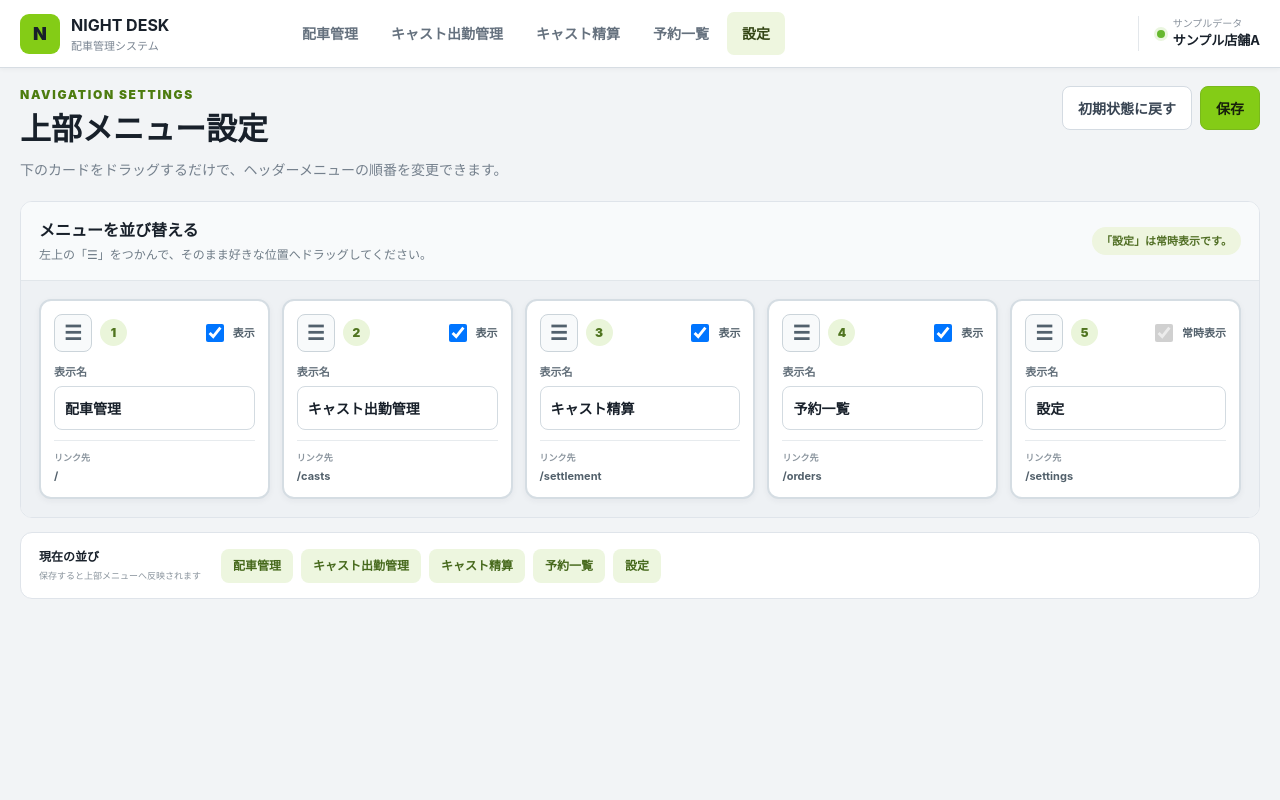
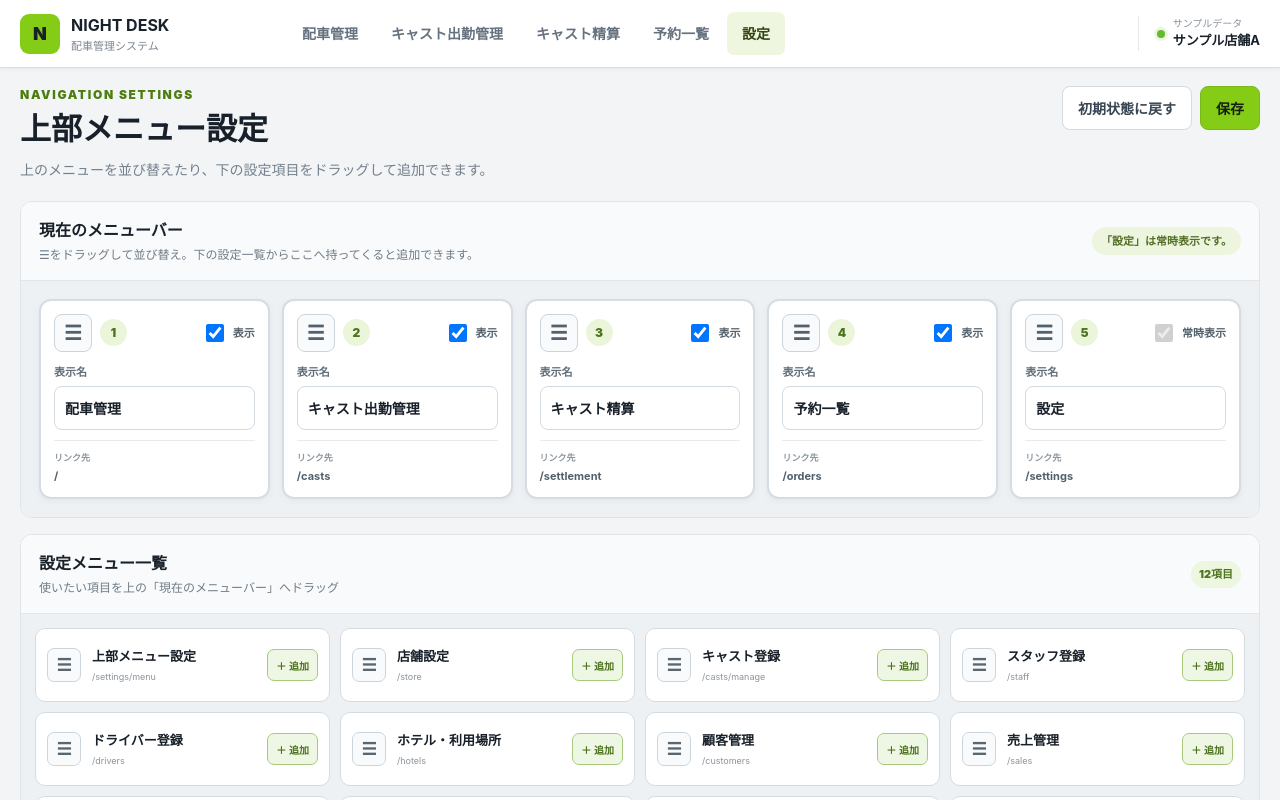
Before and after one commit to admozisan-design/night-desk, a Next.js app: page /settings/menu in a window 1280 px wide. Shown: the top 800 px of the page. Built offline with nearby package versions, Linux system fonts and the light colour scheme.

Commit message:
Allow settings pages to be dragged into top navigation

```diff
--- a/app/globals.css
+++ b/app/globals.css
@@ -3269,3 +3269,142 @@ button{
   .settingsAccordionTitle strong{font-size:16px}
   .settingsAccordionMeta small{display:none}
 }
+
+
+/* ===== Settings menu catalog drag-to-header ===== */
+.dragMenuPanel.isDropActive,
+.settingsMenuCatalog.isDropActive{
+  box-shadow:0 0 0 3px rgba(132,204,22,.16);
+  border-color:#91bf50;
+}
+.dragMenuDestination{
+  display:flex;
+  align-items:flex-end;
+  justify-content:space-between;
+  gap:8px;
+}
+.dragMenuDestination>div{min-width:0}
+.dragMenuDestination button{
+  flex-shrink:0;
+  padding:5px 8px;
+  border:1px solid #e1c8c8;
+  border-radius:6px;
+  background:#fff7f7;
+  color:#a34141;
+  font-size:10px;
+  font-weight:900;
+  cursor:pointer;
+}
+.settingsMenuCatalog{
+  margin-top:16px;
+  padding:0;
+  overflow:hidden;
+}
+.settingsMenuCatalogHead{
+  display:flex;
+  align-items:center;
+  justify-content:space-between;
+  gap:16px;
+  padding:16px 18px;
+  border-bottom:1px solid #e1e6ea;
+  background:#f8fafb;
+}
+.settingsMenuCatalogHead>div strong,
+.settingsMenuCatalogHead>div span{display:block}
+.settingsMenuCatalogHead>div strong{font-size:16px}
+.settingsMenuCatalogHead>div span{margin-top:4px;color:#6f7c87;font-size:12px}
+.settingsMenuCatalogHead>small{
+  padding:5px 8px;
+  border-radius:999px;
+  background:#edf6df;
+  color:#4f741f;
+  font-size:11px;
+  font-weight:900;
+}
+.settingsMenuCatalogGrid{
+  display:grid;
+  grid-template-columns:repeat(4,minmax(0,1fr));
+  gap:10px;
+  padding:14px;
+  background:#eef1f4;
+}
+.settingsMenuCatalogCard{
+  display:grid;
+  grid-template-columns:36px minmax(0,1fr) auto;
+  align-items:center;
+  gap:9px;
+  min-height:74px;
+  padding:11px;
+  border:1px solid #d4dce2;
+  border-radius:10px;
+  background:#fff;
+  cursor:grab;
+  transition:.12s ease;
+}
+.settingsMenuCatalogCard:hover{
+  border-color:#9bc76a;
+  box-shadow:0 3px 9px rgba(38,55,25,.07);
+  transform:translateY(-1px);
+}
+.settingsMenuCatalogCard:active{cursor:grabbing}
+.settingsMenuCatalogCard.isAdded{
+  background:#f4f6f7;
+  opacity:.68;
+  cursor:default;
+  transform:none;
+}
+.settingsCatalogDrag{
+  display:grid;
+  place-items:center;
+  width:34px;
+  height:34px;
+  border:1px solid #ccd5dc;
+  border-radius:7px;
+  background:#f8fafb;
+  color:#596773;
+  font-size:17px;
+  font-weight:900;
+}
+.settingsCatalogInfo{min-width:0}
+.settingsCatalogInfo strong,
+.settingsCatalogInfo span{display:block}
+.settingsCatalogInfo strong{
+  overflow:hidden;
+  font-size:13px;
+  text-overflow:ellipsis;
+  white-space:nowrap;
+}
+.settingsCatalogInfo span{
+  margin-top:3px;
+  color:#89939c;
+  font-size:9px;
+}
+.settingsMenuCatalogCard em{
+  padding:4px 7px;
+  border-radius:999px;
+  background:#e7f2d8;
+  color:#547624;
+  font-size:9px;
+  font-style:normal;
+  font-weight:900;
+}
+.settingsMenuCatalogCard>button{
+  min-height:32px;
+  padding:5px 8px;
+  border:1px solid #a9c97f;
+  border-radius:7px;
+  background:#eef7e3;
+  color:#4c721e;
+  font-size:10px;
+  font-weight:900;
+  cursor:pointer;
+}
+@media(max-width:1250px){
+  .settingsMenuCatalogGrid{grid-template-columns:repeat(3,minmax(0,1fr))}
+}
+@media(max-width:900px){
+  .settingsMenuCatalogGrid{grid-template-columns:repeat(2,minmax(0,1fr))}
+}
+@media(max-width:600px){
+  .settingsMenuCatalogGrid{grid-template-columns:1fr}
+}
--- a/app/settings/menu/page.tsx
+++ b/app/settings/menu/page.tsx
@@ -1,9 +1,11 @@
 "use client";
 
-import { DragEvent, useEffect, useState } from "react";
-import { defaultTopNavigation } from "@/lib/navigation";
+import { DragEvent, useEffect, useMemo, useState } from "react";
+import { defaultTopNavigation, settingsNavigationCatalog } from "@/lib/navigation";
 import { loadTopNavigation, saveTopNavigation } from "@/lib/storage";
 import type { TopNavItem } from "@/lib/types";
+
+type DragSource="menu"|"catalog";
 
 function cloneItems(items:TopNavItem[]){
   return items.map(item=>({...item}));
@@ -12,14 +14,20 @@ function cloneItems(items:TopNavItem[]){
 export default function MenuSettingsPage(){
   const [items,setItems]=useState<TopNavItem[]>(cloneItems(defaultTopNavigation));
   const [saved,setSaved]=useState(false);
-  const [draggedId,setDraggedId]=useState<TopNavItem["id"]|null>(null);
-  const [dragOverId,setDragOverId]=useState<TopNavItem["id"]|null>(null);
+  const [draggedId,setDraggedId]=useState<string|null>(null);
+  const [dragSource,setDragSource]=useState<DragSource|null>(null);
+  const [dragOverId,setDragOverId]=useState<string|null>(null);
+  const [menuDropActive,setMenuDropActive]=useState(false);
+  const [catalogDropActive,setCatalogDropActive]=useState(false);
 
   useEffect(()=>{
     setItems(cloneItems(loadTopNavigation(defaultTopNavigation)));
   },[]);
 
-  function patch(id:TopNavItem["id"],changes:Partial<TopNavItem>){
+  const menuItems=useMemo(()=>items.filter(item=>item.inMenu!==false),[items]);
+  const addedIds=useMemo(()=>new Set(menuItems.map(item=>item.id)),[menuItems]);
+
+  function patch(id:string,changes:Partial<TopNavItem>){
     setItems(current=>current.map(item=>item.id===id?{...item,...changes}:item));
   }
 
@@ -37,43 +45,102 @@ export default function MenuSettingsPage(){
     window.setTimeout(()=>setSaved(false),1200);
   }
 
-  function onDragStart(e:DragEvent<HTMLElement>,id:TopNavItem["id"]){
+  function dragPayload(e:DragEvent<HTMLElement>,id:string,source:DragSource){
     setDraggedId(id);
+    setDragSource(source);
     e.dataTransfer.effectAllowed="move";
-    e.dataTransfer.setData("text/plain",id);
+    e.dataTransfer.setData("text/plain",JSON.stringify({id,source}));
   }
 
-  function onDragOver(e:DragEvent<HTMLElement>,id:TopNavItem["id"]){
-    e.preventDefault();
-    e.dataTransfer.dropEffect="move";
-    if(id!==draggedId) setDragOverId(id);
+  function readPayload(e:DragEvent<HTMLElement>){
+    if(draggedId && dragSource) return {id:draggedId,source:dragSource};
+    try{
+      return JSON.parse(e.dataTransfer.getData("text/plain")) as {id:string;source:DragSource};
+    }catch{
+      return null;
+    }
   }
 
-  function onDrop(e:DragEvent<HTMLElement>,targetId:TopNavItem["id"]){
-    e.preventDefault();
-    const sourceId=(draggedId || e.dataTransfer.getData("text/plain")) as TopNavItem["id"];
-    if(!sourceId || sourceId===targetId){
-      setDraggedId(null);
-      setDragOverId(null);
-      return;
-    }
+  function clearDrag(){
+    setDraggedId(null);
+    setDragSource(null);
+    setDragOverId(null);
+    setMenuDropActive(false);
+    setCatalogDropActive(false);
+  }
 
+  function addCatalogItem(id:string,targetId?:string){
+    const catalogItem=settingsNavigationCatalog.find(item=>item.id===id);
+    if(!catalogItem) return;
+
+    setItems(current=>{
+      const existing=current.find(item=>item.id===id);
+      let next=current.filter(item=>item.id!==id);
+      const added:TopNavItem=existing
+        ? {...existing,inMenu:true,visible:true}
+        : {...catalogItem,inMenu:true,visible:true};
+
+      if(targetId){
+        const targetIndex=next.findIndex(item=>item.id===targetId);
+        if(targetIndex>=0){
+          next.splice(targetIndex,0,added);
+          return next;
+        }
+      }
+      return [...next,added];
+    });
+  }
+
+  function reorderMenu(sourceId:string,targetId:string){
+    if(sourceId===targetId) return;
     setItems(current=>{
       const from=current.findIndex(item=>item.id===sourceId);
       const to=current.findIndex(item=>item.id===targetId);
       if(from<0 || to<0) return current;
       const next=[...current];
       const [moved]=next.splice(from,1);
-      next.splice(to,0,moved);
+      const newTarget=next.findIndex(item=>item.id===targetId);
+      next.splice(newTarget<0?next.length:newTarget,0,moved);
       return next;
     });
-    setDraggedId(null);
-    setDragOverId(null);
   }
 
-  function onDragEnd(){
-    setDraggedId(null);
-    setDragOverId(null);
+  function onCardDragOver(e:DragEvent<HTMLElement>,targetId:string){
+    e.preventDefault();
+    e.dataTransfer.dropEffect="move";
+    setDragOverId(targetId);
+  }
+
+  function onCardDrop(e:DragEvent<HTMLElement>,targetId:string){
+    e.preventDefault();
+    const payload=readPayload(e);
+    if(!payload) return clearDrag();
+    if(payload.source==="catalog") addCatalogItem(payload.id,targetId);
+    else reorderMenu(payload.id,targetId);
+    clearDrag();
+  }
+
+  function onMenuDrop(e:DragEvent<HTMLElement>){
+    e.preventDefault();
+    const payload=readPayload(e);
+    if(payload?.source==="catalog") addCatalogItem(payload.id);
+    clearDrag();
+  }
+
+  function onCatalogDrop(e:DragEvent<HTMLElement>){
+    e.preventDefault();
+    const payload=readPayload(e);
+    if(payload?.source==="menu" && payload.id!=="settings"){
+      const isSettingsItem=settingsNavigationCatalog.some(item=>item.id===payload.id);
+      if(isSettingsItem) patch(payload.id,{inMenu:false});
+    }
+    clearDrag();
+  }
+
+  function removeFromMenu(id:string){
+    if(id==="settings") return;
+    const isSettingsItem=settingsNavigationCatalog.some(item=>item.id===id);
+    if(isSettingsItem) patch(id,{inMenu:false});
   }
 
   return <div className="menuSettingsPage dragMenuSettingsPage">
@@ -81,7 +148,7 @@ export default function MenuSettingsPage(){
       <div>
         <p className="eyebrow">NAVIGATION SETTINGS</p>
         <h1>上部メニュー設定</h1>
-        <p>下のカードをドラッグするだけで、ヘッダーメニューの順番を変更できます。</p>
+        <p>上のメニューを並び替えたり、下の設定項目をドラッグして追加できます。</p>
       </div>
       <div className="masterPageActions">
         {saved && <span className="saveToast">保存しました</span>}
@@ -90,17 +157,21 @@ export default function MenuSettingsPage(){
       </div>
     </header>
 
-    <section className="panel dragMenuPanel">
+    <section className={`panel dragMenuPanel ${menuDropActive?"isDropActive":""}`}
+      onDragOver={e=>{e.preventDefault();setMenuDropActive(true);}}
+      onDragLeave={e=>{if(e.currentTarget===e.target)setMenuDropActive(false);}}
+      onDrop={onMenuDrop}
+    >
       <div className="dragMenuHelp">
         <div>
-          <strong>メニューを並び替える</strong>
-          <span>左上の「☰」をつかんで、そのまま好きな位置へドラッグしてください。</span>
+          <strong>現在のメニューバー</strong>
+          <span>☰をドラッグして並び替え。下の設定一覧からここへ持ってくると追加できます。</span>
         </div>
         <small>「設定」は常時表示です。</small>
       </div>
 
       <div className="dragMenuBoard">
-        {items.map((item,index)=><article
+        {menuItems.map((item,index)=><article
           key={item.id}
           className={[
             "dragMenuCard",
@@ -108,15 +179,15 @@ export default function MenuSettingsPage(){
             dragOverId===item.id?"isDragOver":"",
             item.visible || item.id==="settings" ? "" : "isHiddenMenu"
           ].filter(Boolean).join(" ")}
-          onDragOver={e=>onDragOver(e,item.id)}
-          onDrop={e=>onDrop(e,item.id)}
+          onDragOver={e=>onCardDragOver(e,item.id)}
+          onDrop={e=>onCardDrop(e,item.id)}
         >
           <div className="dragMenuCardTop">
             <span
               className="dragMenuHandle"
               draggable
-              onDragStart={e=>onDragStart(e,item.id)}
-              onDragEnd={onDragEnd}
+              onDragStart={e=>dragPayload(e,item.id,"menu")}
+              onDragEnd={clearDrag}
               title="ドラッグして移動"
             >☰</span>
             <span className="dragMenuNumber">{index+1}</span>
@@ -136,10 +207,46 @@ export default function MenuSettingsPage(){
           </label>
 
           <div className="dragMenuDestination">
-            <span>リンク先</span>
-            <strong>{item.href}</strong>
+            <div><span>リンク先</span><strong>{item.href}</strong></div>
+            {settingsNavigationCatalog.some(setting=>setting.id===item.id) && <button type="button" onClick={()=>removeFromMenu(item.id)}>外す</button>}
           </div>
         </article>)}
+      </div>
+    </section>
+
+    <section className={`panel settingsMenuCatalog ${catalogDropActive?"isDropActive":""}`}
+      onDragOver={e=>{e.preventDefault();setCatalogDropActive(true);}}
+      onDragLeave={e=>{if(e.currentTarget===e.target)setCatalogDropActive(false);}}
+      onDrop={onCatalogDrop}
+    >
+      <div className="settingsMenuCatalogHead">
+        <div>
+          <strong>設定メニュー一覧</strong>
+          <span>使いたい項目を上の「現在のメニューバー」へドラッグ</span>
+        </div>
+        <small>{settingsNavigationCatalog.length}項目</small>
+      </div>
+
+      <div className="settingsMenuCatalogGrid">
+        {settingsNavigationCatalog.map(item=>{
+          const added=addedIds.has(item.id);
+          return <article
+            key={item.id}
+            className={`settingsMenuCatalogCard ${added?"isAdded":""}`}
+            draggable={!added}
+            onDragStart={e=>!added && dragPayload(e,item.id,"catalog")}
+            onDragEnd={clearDrag}
+          >
+            <div className="settingsCatalogDrag">☰</div>
+            <div className="settingsCatalogInfo">
+              <strong>{item.label}</strong>
+              <span>{item.href}</span>
+            </div>
+            {added
+              ? <em>追加済み</em>
+              : <button type="button" onClick={()=>addCatalogItem(item.id)}>＋ 追加</button>}
+          </article>;
+        })}
       </div>
     </section>
 
@@ -149,7 +256,7 @@ export default function MenuSettingsPage(){
         <small>保存すると上部メニューへ反映されます</small>
       </div>
       <div className="dragMenuPreviewItems">
-        {items.filter(item=>item.visible || item.id==="settings").map(item=><b key={item.id}>{item.label || "名称未入力"}</b>)}
+        {menuItems.filter(item=>item.visible || item.id==="settings").map(item=><b key={item.id}>{item.label || "名称未入力"}</b>)}
       </div>
     </section>
   </div>;
--- a/components/app-shell.tsx
+++ b/components/app-shell.tsx
@@ -38,7 +38,7 @@ export function AppShell({ children }: { children: React.ReactNode }) {
           </div>
         </Link>
         <nav className="topConsoleNav">
-          {nav.filter(item=>item.visible || item.id==="settings").map(item=>(
+          {nav.filter(item=>(item.inMenu!==false) && (item.visible || item.id==="settings")).map(item=>(
             <Link key={item.id} href={item.href} className={isActive(item.href)?"active":""}>{item.label}</Link>
           ))}
         </nav>
--- a/lib/navigation.ts
+++ b/lib/navigation.ts
@@ -1,9 +1,24 @@
 import type { TopNavItem } from "./types";
 
 export const defaultTopNavigation:TopNavItem[]=[
-  {id:"dispatch",href:"/",label:"配車管理",visible:true},
-  {id:"casts",href:"/casts",label:"キャスト出勤管理",visible:true},
-  {id:"settlement",href:"/settlement",label:"キャスト精算",visible:true},
-  {id:"orders",href:"/orders",label:"予約一覧",visible:true},
-  {id:"settings",href:"/settings",label:"設定",visible:true,locked:true},
+  {id:"dispatch",href:"/",label:"配車管理",visible:true,inMenu:true},
+  {id:"casts",href:"/casts",label:"キャスト出勤管理",visible:true,inMenu:true},
+  {id:"settlement",href:"/settlement",label:"キャスト精算",visible:true,inMenu:true},
+  {id:"orders",href:"/orders",label:"予約一覧",visible:true,inMenu:true},
+  {id:"settings",href:"/settings",label:"設定",visible:true,locked:true,inMenu:true},
 ];
+
+export const settingsNavigationCatalog:TopNavItem[]=[
+  {id:"nav-menu-settings",href:"/settings/menu",label:"上部メニュー設定",visible:true,inMenu:false},
+  {id:"nav-store",href:"/store",label:"店舗設定",visible:true,inMenu:false},
+  {id:"nav-cast-manage",href:"/casts/manage",label:"キャスト登録",visible:true,inMenu:false},
+  {id:"nav-staff",href:"/staff",label:"スタッフ登録",visible:true,inMenu:false},
+  {id:"nav-drivers",href:"/drivers",label:"ドライバー登録",visible:true,inMenu:false},
+  {id:"nav-hotels",href:"/hotels",label:"ホテル・利用場所",visible:true,inMenu:false},
+  {id:"nav-customers",href:"/customers",label:"顧客管理",visible:true,inMenu:false},
+  {id:"nav-sales",href:"/sales",label:"売上管理",visible:true,inMenu:false},
+  {id:"nav-pricing",href:"/pricing",label:"料金登録",visible:true,inMenu:false},
+  {id:"nav-options",href:"/options",label:"オプション管理",visible:true,inMenu:false},
+  {id:"nav-permissions",href:"/permissions",label:"スタッフ権限",visible:true,inMenu:false},
+  {id:"nav-logs",href:"/logs",label:"操作履歴",visible:true,inMenu:false},
+];
--- a/lib/storage.ts
+++ b/lib/storage.ts
@@ -537,17 +537,29 @@ export function loadTopNavigation(defaultItems:TopNavItem[]):TopNavItem[]{
     const saved=JSON.parse(raw) as TopNavItem[];
     const defaultsById=new Map(defaultItems.map(item=>[item.id,item]));
     const merged:TopNavItem[]=[];
+
     for(const item of saved){
       const base=defaultsById.get(item.id);
-      if(!base) continue;
+      if(base){
         merged.push({
           ...base,
+          ...item,
           label:item.label?.trim() || base.label,
           visible:item.id==="settings" ? true : item.visible!==false,
-        locked:item.id==="settings" ? true : base.locked
+          locked:item.id==="settings" ? true : base.locked,
+          inMenu:item.id==="settings" ? true : item.inMenu!==false
         });
         defaultsById.delete(item.id);
+      }else if(item?.id && item?.href){
+        merged.push({
+          ...item,
+          label:item.label?.trim() || item.href,
+          visible:item.visible!==false,
+          inMenu:item.inMenu!==false
+        });
       }
+    }
+
     for(const item of defaultsById.values()) merged.push(item);
     return merged;
   }catch{
@@ -557,8 +569,11 @@ export function loadTopNavigation(defaultItems:TopNavItem[]):TopNavItem[]{
 
 export function saveTopNavigation(items:TopNavItem[]){
   if(typeof window==="undefined") return;
-  const normalized=items.map(item=>item.id==="settings"?{...item,visible:true,locked:true}:item);
+  const normalized=items.map(item=>item.id==="settings"
+    ? {...item,visible:true,locked:true,inMenu:true}
+    : {...item,inMenu:item.inMenu!==false}
+  );
   localStorage.setItem(TOP_NAV_KEY,JSON.stringify(normalized));
   window.dispatchEvent(new Event("nightdesk:navigation"));
-  appendAuditLog("設定","上部メニューを保存",normalized.map(item=>item.label).join(" / "));
+  appendAuditLog("設定","上部メニューを保存",normalized.filter(item=>item.inMenu!==false).map(item=>item.label).join(" / "));
 }
--- a/lib/types.ts
+++ b/lib/types.ts
@@ -92,9 +92,10 @@ export type Order = {
 };
 
 export type TopNavItem = {
-  id:"dispatch"|"casts"|"settlement"|"orders"|"settings";
+  id:string;
   href:string;
   label:string;
   visible:boolean;
   locked?:boolean;
+  inMenu?:boolean;
 };
```
Lines whose indentation alone changed are shown as unchanged.
